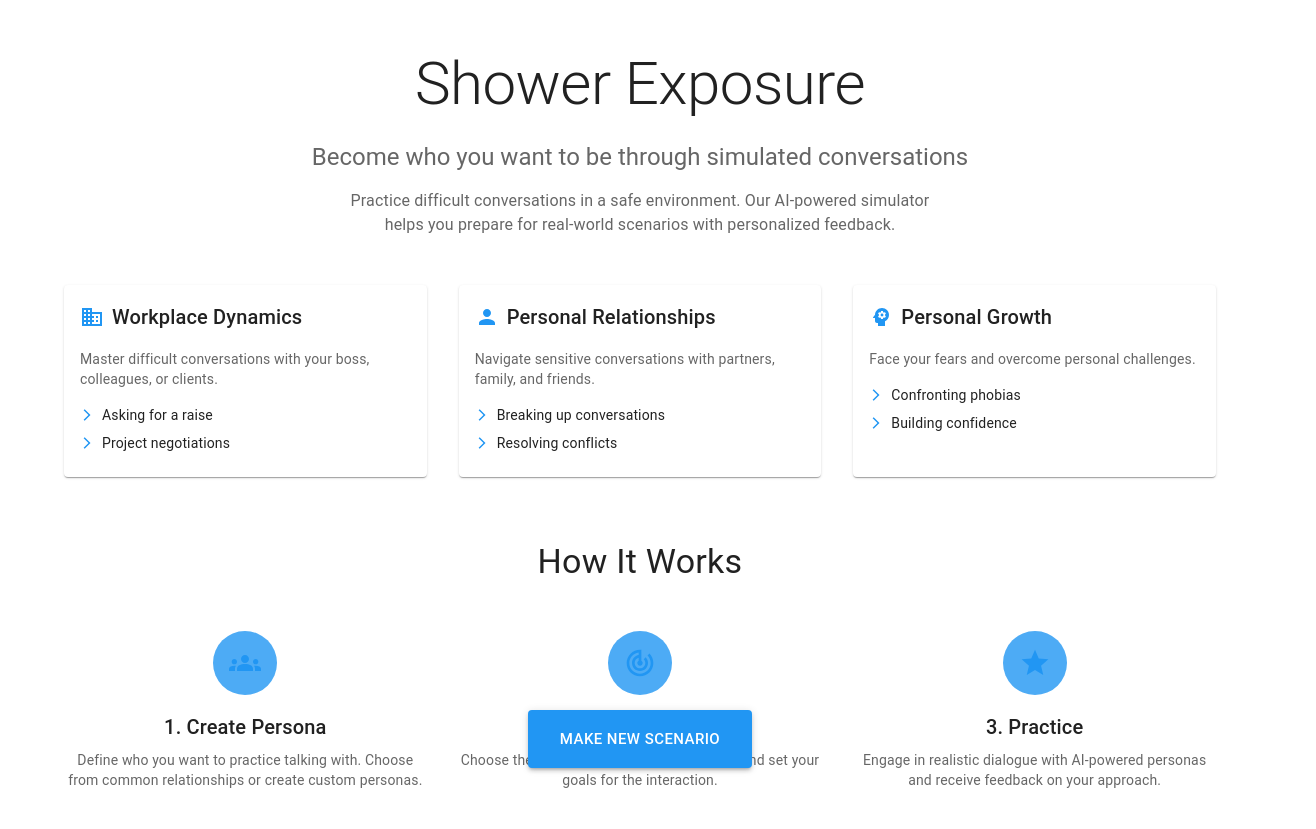
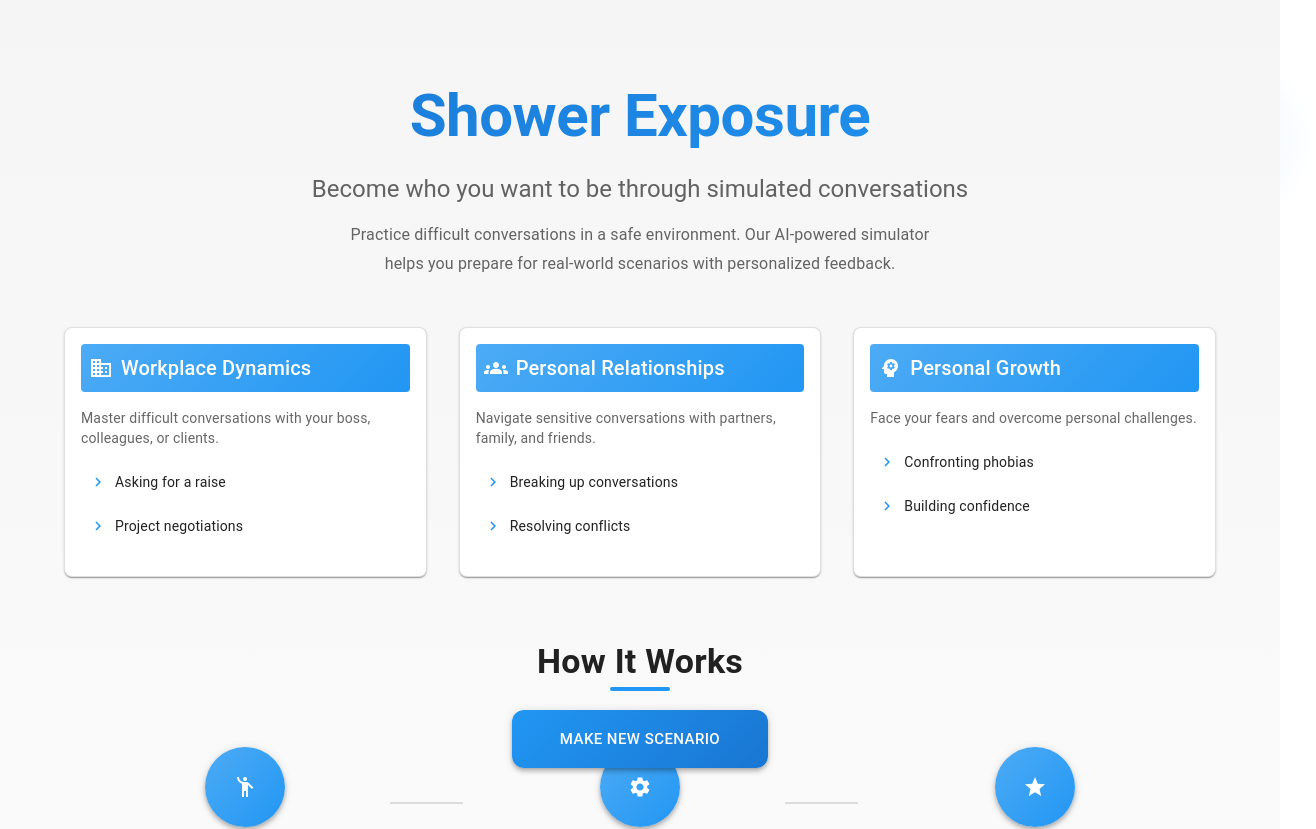
Before and after one commit to kingbeebop/shower, a Next.js app: page / in a window 1280 px wide. Shown: the top 829 px of the page, 1316 px wide, since content can reach past the window. Built offline with nearby package versions, Linux system fonts and the light colour scheme; what @mui/material-nextjs would draw is missing.

Commit message:
home page

```diff
--- a/app/page.tsx
+++ b/app/page.tsx
@@ -8,25 +8,41 @@ import {
   Card,
   CardContent,
   CardActionArea,
-  Icon,
+  useTheme,
 } from "@mui/material";
 import Link from "next/link";
 import { useSelector, useDispatch } from "react-redux";
 import { RootState } from "../redux/store";
 import { setCurrentStory } from "../redux/slices/storySlice";
 import { useRouter } from "next/navigation";
-import PersonIcon from '@mui/icons-material/Person';
 import BusinessIcon from '@mui/icons-material/Business';
+import GroupsIcon from '@mui/icons-material/Groups';
 import PsychologyIcon from '@mui/icons-material/Psychology';
-import ArrowForwardIosIcon from '@mui/icons-material/ArrowForwardIos';
-import GroupsIcon from '@mui/icons-material/Groups';
-import TrackChangesIcon from '@mui/icons-material/TrackChanges';
+import ChevronRightIcon from '@mui/icons-material/ChevronRight';
+import EmojiPeopleIcon from '@mui/icons-material/EmojiPeople';
+import SettingsIcon from '@mui/icons-material/Settings';
 import StarIcon from '@mui/icons-material/Star';
+
+const GradientBox = ({ children, ...props }) => (
+  <Box
+    sx={{
+      background: 'linear-gradient(135deg, #2196f3 0%, #1976d2 100%)',
+      borderRadius: 2,
+      p: 2,
+      color: 'white',
+      ...props.sx
+    }}
+    {...props}
+  >
+    {children}
+  </Box>
+);
 
 export default function Home() {
   const { stories } = useSelector((state: RootState) => state.story);
   const dispatch = useDispatch();
   const router = useRouter();
+  const theme = useTheme();
 
   const handleStorySelect = (story) => {
     dispatch(setCurrentStory(story));
@@ -34,186 +50,264 @@ export default function Home() {
   };
 
   return (
+    <Box sx={{
+      minHeight: '100vh',
+      background: 'linear-gradient(180deg, #f5f5f5 0%, #ffffff 100%)',
+      pt: 4
+    }}>
       <Container maxWidth="lg">
         {/* Hero Section */}
-      <Box sx={{ my: 6, textAlign: "center" }}>
-        <Typography variant="h2" component="h1" gutterBottom>
+        <Box sx={{
+          my: 6,
+          textAlign: "center",
+          position: 'relative',
+          '&::after': {
+            content: '""',
+            position: 'absolute',
+            top: -40,
+            right: -100,
+            width: 200,
+            height: 200,
+            background: 'radial-gradient(circle, rgba(33, 150, 243, 0.1) 0%, rgba(33, 150, 243, 0) 70%)',
+            zIndex: -1,
+            borderRadius: '50%'
+          }
+        }}>
+          <Typography
+            variant="h2"
+            component="h1"
+            gutterBottom
+            sx={{
+              fontWeight: 700,
+              background: 'linear-gradient(135deg, #1976d2 0%, #2196f3 100%)',
+              WebkitBackgroundClip: 'text',
+              WebkitTextFillColor: 'transparent'
+            }}
+          >
             Shower Exposure
           </Typography>
           <Typography variant="h5" color="text.secondary" paragraph>
             Become who you want to be through simulated conversations
           </Typography>
-        <Typography variant="body1" color="text.secondary" sx={{ maxWidth: 600, mx: "auto", mb: 6 }}>
-          Practice difficult conversations in a safe environment. Our AI-powered simulator helps you prepare for real-world scenarios with personalized feedback.
+          <Typography
+            variant="body1"
+            sx={{
+              maxWidth: 600,
+              mx: "auto",
+              mb: 6,
+              color: 'text.secondary',
+              lineHeight: 1.8
+            }}
+          >
+            Practice difficult conversations in a safe environment. Our AI-powered simulator
+            helps you prepare for real-world scenarios with personalized feedback.
           </Typography>
         </Box>
 
         {/* Featured Scenarios */}
         <Grid container spacing={4} sx={{ mb: 8 }}>
-        <Grid item xs={12} md={4}>
-          <Card sx={{ height: '100%', '&:hover': { boxShadow: 6 }, transition: 'box-shadow 0.3s' }}>
+          {[
+            {
+              icon: <BusinessIcon />,
+              title: "Workplace Dynamics",
+              description: "Master difficult conversations with your boss, colleagues, or clients.",
+              items: ["Asking for a raise", "Project negotiations"]
+            },
+            {
+              icon: <GroupsIcon />,
+              title: "Personal Relationships",
+              description: "Navigate sensitive conversations with partners, family, and friends.",
+              items: ["Breaking up conversations", "Resolving conflicts"]
+            },
+            {
+              icon: <PsychologyIcon />,
+              title: "Personal Growth",
+              description: "Face your fears and overcome personal challenges.",
+              items: ["Confronting phobias", "Building confidence"]
+            }
+          ].map((category, index) => (
+            <Grid item xs={12} md={4} key={index}>
+              <Card
+                sx={{
+                  height: '100%',
+                  transition: 'all 0.3s ease-in-out',
+                  '&:hover': {
+                    transform: 'translateY(-4px)',
+                    boxShadow: theme.shadows[8]
+                  },
+                  border: '1px solid',
+                  borderColor: 'divider',
+                  borderRadius: 2,
+                  overflow: 'hidden'
+                }}
+              >
                 <CardContent>
-              <Box sx={{ display: 'flex', alignItems: 'center', mb: 2 }}>
-                <BusinessIcon color="primary" sx={{ mr: 1 }} />
-                <Typography variant="h6">Workplace Dynamics</Typography>
+                  <Box sx={{
+                    display: 'flex',
+                    alignItems: 'center',
+                    mb: 2,
+                    p: 1,
+                    borderRadius: 1,
+                    background: `linear-gradient(135deg, ${theme.palette.primary.light} 0%, ${theme.palette.primary.main} 100%)`,
+                    color: 'white'
+                  }}>
+                    {category.icon}
+                    <Typography variant="h6" sx={{ ml: 1 }}>{category.title}</Typography>
                   </Box>
                   <Typography variant="body2" color="text.secondary" paragraph>
-                Master difficult conversations with your boss, colleagues, or clients.
+                    {category.description}
                   </Typography>
                   <Box sx={{ mt: 2 }}>
-                <Box sx={{ display: 'flex', alignItems: 'center', mb: 1 }}>
-                  <ArrowForwardIosIcon sx={{ fontSize: 14, color: 'primary.main', mr: 1 }} />
-                  <Typography variant="body2">Asking for a raise</Typography>
+                    {category.items.map((item, idx) => (
+                      <Box
+                        key={idx}
+                        sx={{
+                          display: 'flex',
+                          alignItems: 'center',
+                          mb: 1,
+                          p: 1,
+                          borderRadius: 1,
+                          '&:hover': {
+                            bgcolor: 'action.hover'
+                          }
+                        }}
+                      >
+                        <ChevronRightIcon sx={{ fontSize: 18, color: 'primary.main', mr: 1 }} />
+                        <Typography variant="body2">{item}</Typography>
                       </Box>
-                <Box sx={{ display: 'flex', alignItems: 'center' }}>
-                  <ArrowForwardIosIcon sx={{ fontSize: 14, color: 'primary.main', mr: 1 }} />
-                  <Typography variant="body2">Project negotiations</Typography>
-                </Box>
+                    ))}
                   </Box>
                 </CardContent>
               </Card>
             </Grid>
-
-        <Grid item xs={12} md={4}>
-          <Card sx={{ height: '100%', '&:hover': { boxShadow: 6 }, transition: 'box-shadow 0.3s' }}>
-            <CardContent>
-              <Box sx={{ display: 'flex', alignItems: 'center', mb: 2 }}>
-                <PersonIcon color="primary" sx={{ mr: 1 }} />
-                <Typography variant="h6">Personal Relationships</Typography>
-              </Box>
-              <Typography variant="body2" color="text.secondary" paragraph>
-                Navigate sensitive conversations with partners, family, and friends.
-              </Typography>
-              <Box sx={{ mt: 2 }}>
-                <Box sx={{ display: 'flex', alignItems: 'center', mb: 1 }}>
-                  <ArrowForwardIosIcon sx={{ fontSize: 14, color: 'primary.main', mr: 1 }} />
-                  <Typography variant="body2">Breaking up conversations</Typography>
-                </Box>
-                <Box sx={{ display: 'flex', alignItems: 'center' }}>
-                  <ArrowForwardIosIcon sx={{ fontSize: 14, color: 'primary.main', mr: 1 }} />
-                  <Typography variant="body2">Resolving conflicts</Typography>
-                </Box>
-              </Box>
-            </CardContent>
-          </Card>
-        </Grid>
-
-        <Grid item xs={12} md={4}>
-          <Card sx={{ height: '100%', '&:hover': { boxShadow: 6 }, transition: 'box-shadow 0.3s' }}>
-            <CardContent>
-              <Box sx={{ display: 'flex', alignItems: 'center', mb: 2 }}>
-                <PsychologyIcon color="primary" sx={{ mr: 1 }} />
-                <Typography variant="h6">Personal Growth</Typography>
-              </Box>
-              <Typography variant="body2" color="text.secondary" paragraph>
-                Face your fears and overcome personal challenges.
-              </Typography>
-              <Box sx={{ mt: 2 }}>
-                <Box sx={{ display: 'flex', alignItems: 'center', mb: 1 }}>
-                  <ArrowForwardIosIcon sx={{ fontSize: 14, color: 'primary.main', mr: 1 }} />
-                  <Typography variant="body2">Confronting phobias</Typography>
-                </Box>
-                <Box sx={{ display: 'flex', alignItems: 'center' }}>
-                  <ArrowForwardIosIcon sx={{ fontSize: 14, color: 'primary.main', mr: 1 }} />
-                  <Typography variant="body2">Building confidence</Typography>
-                </Box>
-              </Box>
-            </CardContent>
-          </Card>
-        </Grid>
+          ))}
         </Grid>
 
         {/* How It Works */}
-      <Box sx={{ mb: 8 }}>
-        <Typography variant="h4" align="center" gutterBottom>
+        <Box sx={{ mb: 8, position: 'relative' }}>
+          <Typography
+            variant="h4"
+            align="center"
+            gutterBottom
+            sx={{
+              fontWeight: 700,
+              position: 'relative',
+              '&::after': {
+                content: '""',
+                position: 'absolute',
+                bottom: -8,
+                left: '50%',
+                transform: 'translateX(-50%)',
+                width: 60,
+                height: 4,
+                borderRadius: 2,
+                bgcolor: 'primary.main'
+              }
+            }}
+          >
             How It Works
           </Typography>
-        <Grid container spacing={4} sx={{ mt: 2 }}>
-          <Grid item xs={12} md={4}>
-            <Box sx={{ textAlign: 'center' }}>
+          <Grid container spacing={4} sx={{ mt: 4 }}>
+            {[
+              {
+                icon: <EmojiPeopleIcon />,
+                title: "1. Create Persona",
+                description: "Define who you want to practice talking with. Choose from common relationships or create custom personas."
+              },
+              {
+                icon: <SettingsIcon />,
+                title: "2. Set Scenario",
+                description: "Choose the type of conversation to practice and set your goals for the interaction."
+              },
+              {
+                icon: <StarIcon />,
+                title: "3. Practice",
+                description: "Engage in realistic dialogue with AI-powered personas and receive feedback on your approach."
+              }
+            ].map((step, index) => (
+              <Grid item xs={12} md={4} key={index}>
                 <Box sx={{
-                bgcolor: 'primary.light',
-                width: 64,
-                height: 64,
+                  textAlign: 'center',
+                  position: 'relative',
+                  '&::after': index !== 2 ? {
+                    content: '""',
+                    position: 'absolute',
+                    top: '30%',
+                    right: '-10%',
+                    width: '20%',
+                    height: 2,
+                    bgcolor: 'divider',
+                    display: { xs: 'none', md: 'block' }
+                  } : {}
+                }}>
+                  <Box sx={{
+                    width: 80,
+                    height: 80,
                     borderRadius: '50%',
                     display: 'flex',
                     alignItems: 'center',
                     justifyContent: 'center',
                     mx: 'auto',
-                mb: 2
+                    mb: 2,
+                    background: `linear-gradient(135deg, ${theme.palette.primary.light} 0%, ${theme.palette.primary.main} 100%)`,
+                    boxShadow: 4,
+                    color: 'white'
                   }}>
-                <GroupsIcon sx={{ fontSize: 32, color: 'primary.main' }} />
+                    {step.icon}
                   </Box>
-              <Typography variant="h6" gutterBottom>1. Create Persona</Typography>
-              <Typography variant="body2" color="text.secondary">
-                Define who you want to practice talking with. Choose from common relationships or create custom personas.
+                  <Typography variant="h6" gutterBottom sx={{ fontWeight: 600 }}>
+                    {step.title}
+                  </Typography>
+                  <Typography variant="body2" color="text.secondary" sx={{ lineHeight: 1.8 }}>
+                    {step.description}
                   </Typography>
                 </Box>
               </Grid>
-
-          <Grid item xs={12} md={4}>
-            <Box sx={{ textAlign: 'center' }}>
-              <Box sx={{
-                bgcolor: 'primary.light',
-                width: 64,
-                height: 64,
-                borderRadius: '50%',
-                display: 'flex',
-                alignItems: 'center',
-                justifyContent: 'center',
-                mx: 'auto',
-                mb: 2
-              }}>
-                <TrackChangesIcon sx={{ fontSize: 32, color: 'primary.main' }} />
-              </Box>
-              <Typography variant="h6" gutterBottom>2. Set Scenario</Typography>
-              <Typography variant="body2" color="text.secondary">
-                Choose the type of conversation to practice and set your goals for the interaction.
-              </Typography>
-            </Box>
-          </Grid>
-
-          <Grid item xs={12} md={4}>
-            <Box sx={{ textAlign: 'center' }}>
-              <Box sx={{
-                bgcolor: 'primary.light',
-                width: 64,
-                height: 64,
-                borderRadius: '50%',
-                display: 'flex',
-                alignItems: 'center',
-                justifyContent: 'center',
-                mx: 'auto',
-                mb: 2
-              }}>
-                <StarIcon sx={{ fontSize: 32, color: 'primary.main' }} />
-              </Box>
-              <Typography variant="h6" gutterBottom>3. Practice</Typography>
-              <Typography variant="body2" color="text.secondary">
-                Engage in realistic dialogue with AI-powered personas and receive feedback on your approach.
-              </Typography>
-            </Box>
-          </Grid>
+            ))}
           </Grid>
         </Box>
 
-      {/* Existing Stories */}
+        {/* Your Scenarios */}
         {stories.length > 0 && (
           <Box sx={{ mb: 8 }}>
-          <Typography variant="h4" align="center" gutterBottom>
+            <Typography
+              variant="h4"
+              align="center"
+              gutterBottom
+              sx={{ fontWeight: 700 }}
+            >
               Your Scenarios
             </Typography>
             <Grid container spacing={3}>
               {stories.map((story, index) => (
                 <Grid item xs={12} md={4} key={index}>
-                <Card>
+                  <Card
+                    sx={{
+                      transition: 'all 0.3s ease-in-out',
+                      '&:hover': {
+                        transform: 'translateY(-4px)',
+                        boxShadow: theme.shadows[8]
+                      },
+                      borderRadius: 2
+                    }}
+                  >
                     <CardActionArea onClick={() => handleStorySelect(story)}>
                       <CardContent>
-                      <Typography variant="h6">{story.persona.name}</Typography>
+                        <Typography variant="h6" gutterBottom>
+                          {story.persona.name}
+                        </Typography>
                         <Typography variant="body2" color="text.secondary">
                           {story.scenario.name}
                         </Typography>
-                      <Typography variant="body2" color="text.secondary" sx={{ mt: 1 }}>
+                        <Typography
+                          variant="body2"
+                          sx={{
+                            mt: 2,
+                            p: 1,
+                            borderRadius: 1,
+                            bgcolor: 'action.hover'
+                          }}
+                        >
                           Goal: {story.scenario.context.slice(0, 100)}...
                         </Typography>
                       </CardContent>
@@ -240,18 +334,26 @@ export default function Home() {
             variant="contained"
             size="large"
             sx={{
-            px: 4,
+              px: 6,
               py: 2,
-            boxShadow: 3,
-            '&:hover': { boxShadow: 6 }
+              borderRadius: 3,
+              background: 'linear-gradient(135deg, #2196f3 0%, #1976d2 100%)',
+              boxShadow: theme.shadows[4],
+              '&:hover': {
+                background: 'linear-gradient(135deg, #1976d2 0%, #1565c0 100%)',
+                boxShadow: theme.shadows[8],
+                transform: 'translateY(-2px)'
+              },
+              transition: 'all 0.3s ease-in-out'
             }}
           >
             {stories.length > 0 ? 'Make New Scenario' : 'Get Started'}
           </Button>
         </Box>
 
-      {/* Bottom spacing to prevent content from being hidden behind floating button */}
+        {/* Bottom spacing */}
         <Box sx={{ height: 96 }} />
       </Container>
+    </Box>
   );
 }
```
Lines whose indentation alone changed are shown as unchanged.
